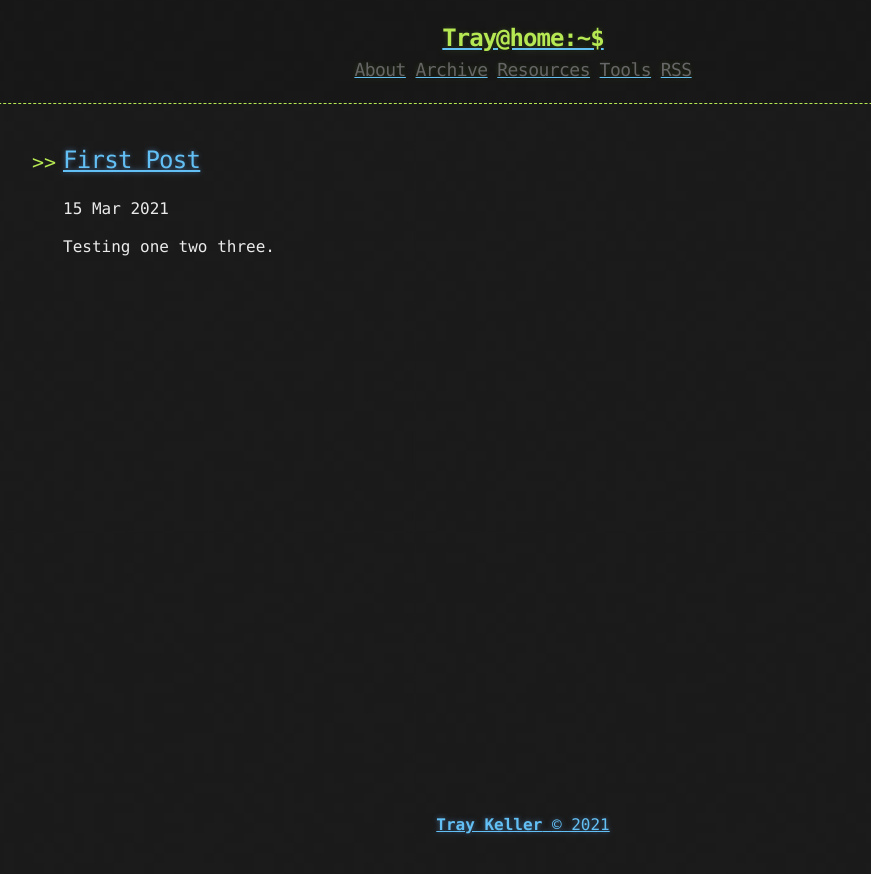
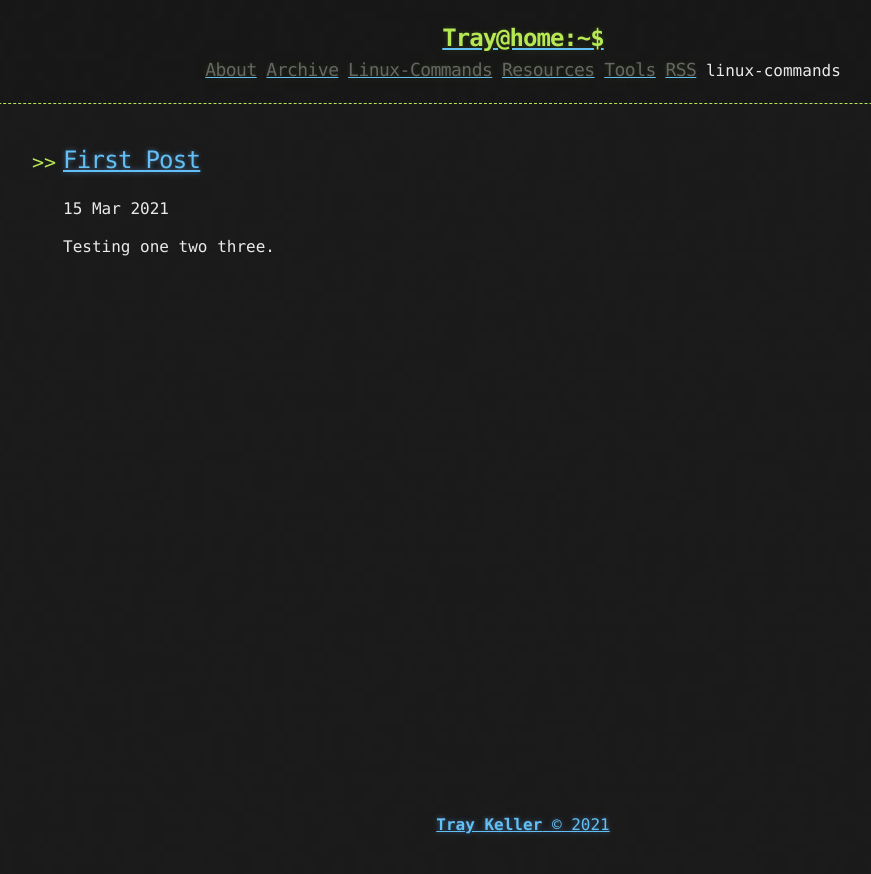
Before and after one commit to traytorous/traykeller.github.io, a Jekyll site: the page built from index.html, in a window 1280 px wide. Shown: the top 874 px of the page, without its empty margins (117-988 px from the left). Built offline with Jekyll 4.4.1, drawn with Linux system fonts in a browser that asks for light colours; the list of posts is cut into pages by our own code.

Commit message:
added linux commands links

```diff
--- a/_includes/links.html
+++ b/_includes/links.html
@@ -1,5 +1,7 @@
 <a href="{{ "/about" | prepend: site.baseurl | replace: '//', '/' }}"><h2 class="header-link">About</h2></a>
 <a href="{{ "/archive" | prepend: site.baseurl | replace: '//', '/' }}"><h2 class="header-link">Archive</h2></a>
+<a href="{{ "/linux-commands" | prepend: site.baseurl | replace: '//', '/' }}"><h2 class="header-link">Linux-Commands</h2></a>
 <a href="{{ "/resources" | prepend: site.baseurl | replace: '//', '/' }}"><h2 class="header-link">Resources</h2></a>
 <a href="{{ "/tools" | prepend: site.baseurl | replace: '//', '/' }}"><h2 class="header-link">Tools</h2></a>
 <a href="{{ "/atom.xml" | prepend: site.baseurl | replace: '//', '/' }}"><h2 class="header-link">RSS</h2></a>
+linux-commands
```
